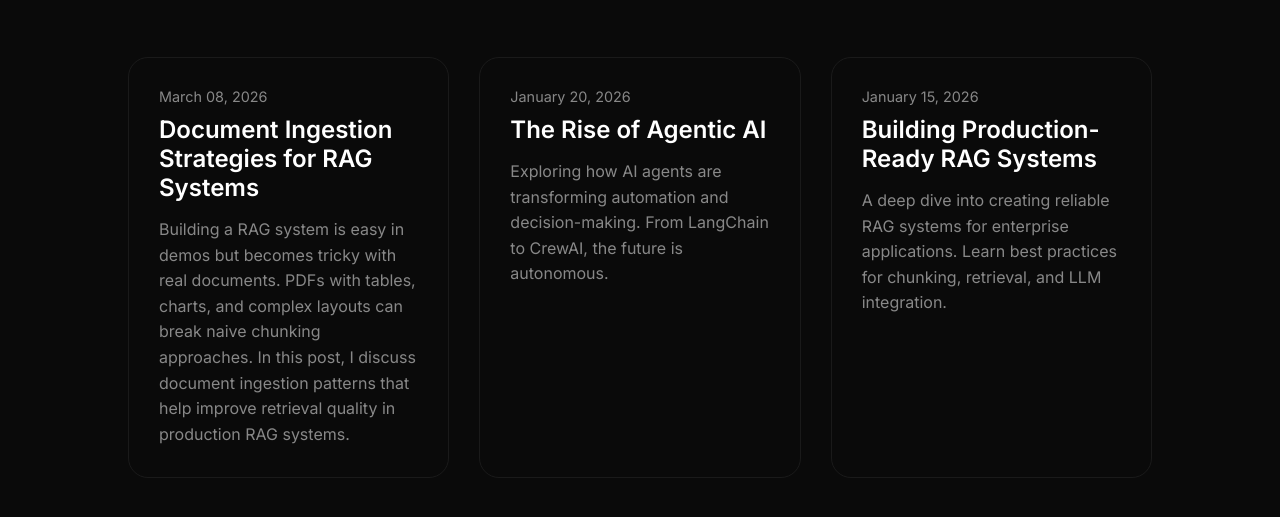
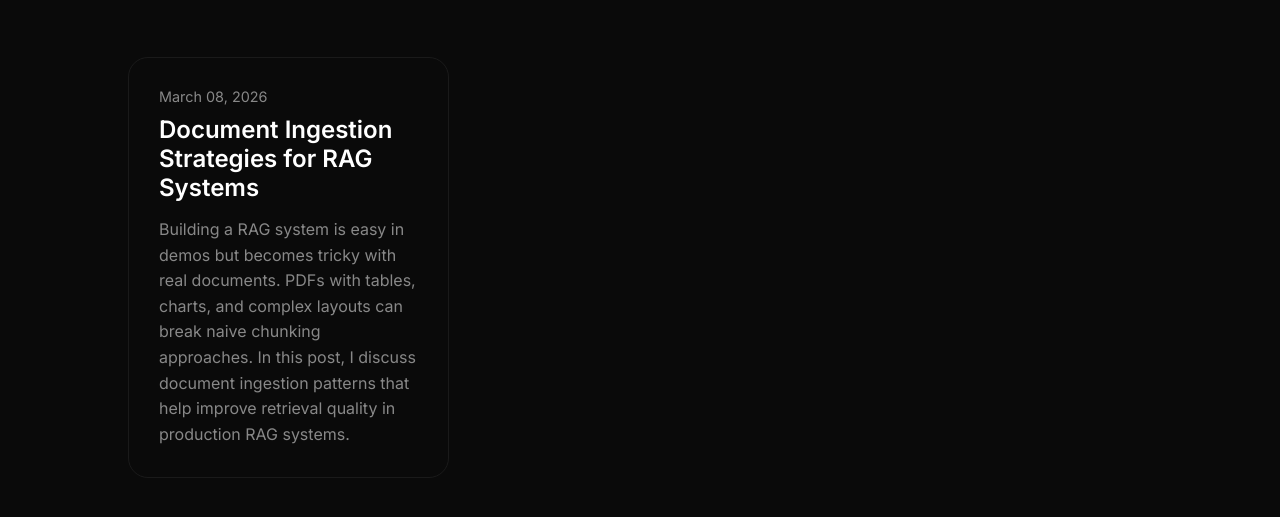
Before and after one commit to AliazJohn/portfolio, a plain HTML site: page blog.html in a window 1280 px wide. Shown: the part 203-720 px from the top of the page. Drawn offline with Linux system fonts and the light colour scheme.

Commit message:
commented out the dummy blogs

```diff
--- a/blog.html
+++ b/blog.html
@@ -204,7 +204,7 @@ h1 {
     </div>
   </a>
 
-  <a href="blog/the-rise-of-agentic-ai.html" style="text-decoration: none; color: inherit;" data-date="2026-01-20">
+  <!-- <a href="blog/the-rise-of-agentic-ai.html" style="text-decoration: none; color: inherit;" data-date="2026-01-20">
     <div class="blog-card">
       <div class="blog-date">January 20, 2026</div>
       <h2 class="blog-title">The Rise of Agentic AI</h2>
@@ -218,7 +218,7 @@ h1 {
       <h2 class="blog-title">Building Production-Ready RAG Systems</h2>
       <p class="blog-excerpt">A deep dive into creating reliable RAG systems for enterprise applications. Learn best practices for chunking, retrieval, and LLM integration.</p>
     </div>
-  </a>
+  </a> -->
 </div>
 
 <script>
```
